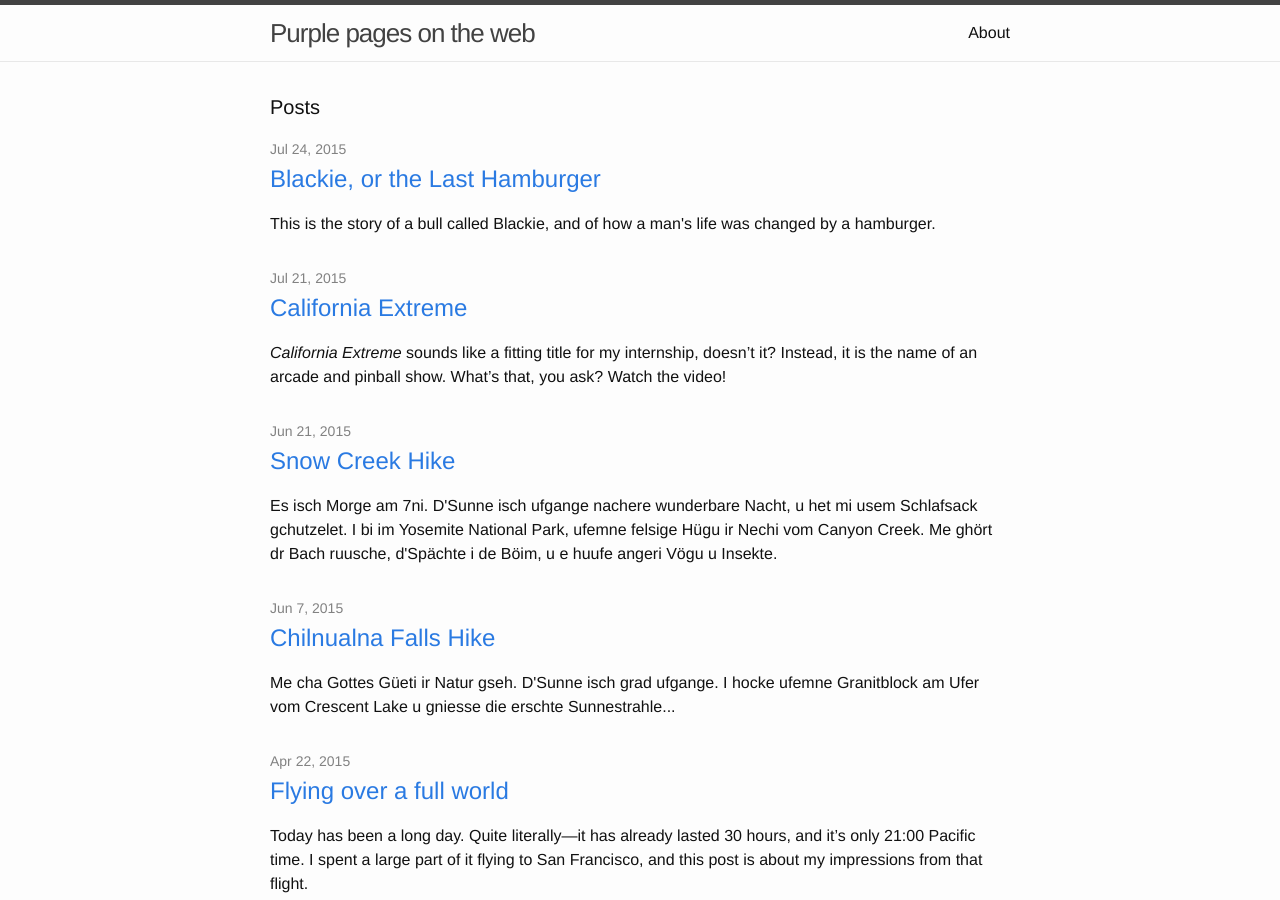
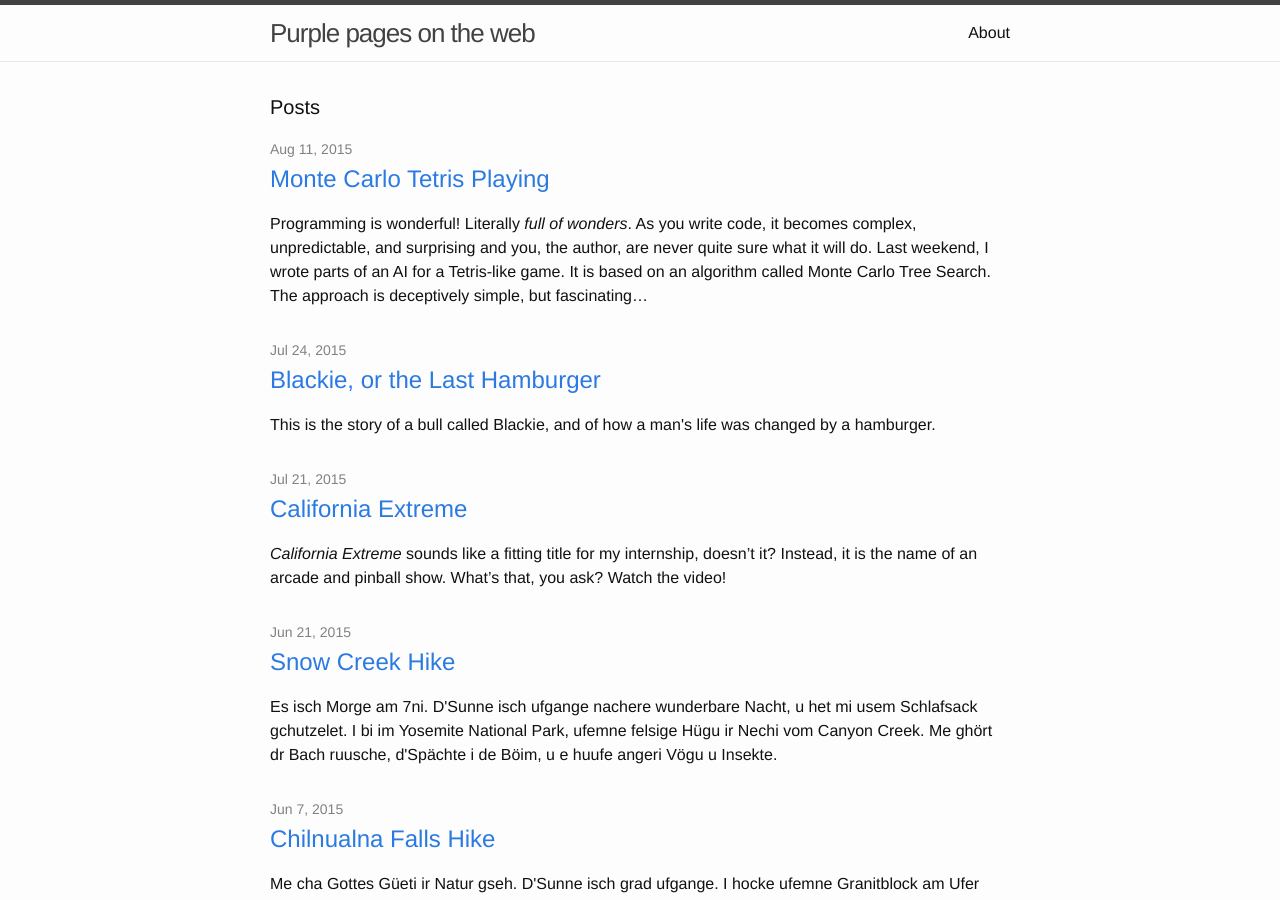
Before and after one commit to Sjlver/Sjlver.github.io, a Jekyll site: the page built from index.html, in a window 1280 px wide and 900 px high. Built offline with Jekyll 4.4.1, drawn with Linux system fonts in a browser that asks for light colours.

Commit message:
Publish Monte Carlo Tetris Playing.

```diff
--- a/_posts/2015-08-11-monte-carlo-tetris-playing.md
+++ b/_posts/2015-08-11-monte-carlo-tetris-playing.md
@@ -2,14 +2,14 @@
 layout:     post
 title:      "Monte Carlo Tetris Playing"
 date:       2015-08-11 22:30:00
-categories: gxvcpwr2m6ts
-unpublished: true
+categories: technology
 ---
 
-Programming is wonderful! Literally *full of wonders*. Surprising because you're
-never quite sure what your code will do. Last weekend, I wrote parts of an AI
-for a Tetris-like game. It is based on an algorithm called Monte Carlo Tree
-Search. The approach is deceptively simple, but fascinating...
+Programming is wonderful! Literally *full of wonders*. As you write code, it
+becomes complex, unpredictable, and surprising and you, the author, are never
+quite sure what it will do. Last weekend, I wrote parts of an AI for a
+Tetris-like game. It is based on an algorithm called Monte Carlo Tree Search.
+The approach is deceptively simple, but fascinating...
 
 See for yourself in this screencast:
 
@@ -111,20 +111,20 @@ This was very counter-intuitive to me, but here is an example:
 
                      columns used         width
     . . . ● . . .               4
-     . ● ● . . .             2, 3         4 - 2 + 1 = 3
+     . ● ● . . .             2, 3         2 to 4 = 3
     . . . ● . . .               4
      . . . . ● .                5
-    . . . ● ● . .            4, 5         5 - 4 + 1 = 2
+    . . . ● ● . .            4, 5         4 to 5 = 2
      . . . . ● .                5
 
 This issue caused us to spawn the block in the wrong position. Because of this,
 our solution received zero points whenever the game contained blocks of that
 particular shape... until we found and fixed the bug.
 
-If all goes well, [our code will be open-source][int4t_code] soon. If you like
-it or have comments, let me know!
+[Our code is now open-source.][int4t_code] If you like it or have comments, let
+me know!
 
 [icfp]: http://icfpcontest.org/
 [mcts]: https://en.wikipedia.org/wiki/Monte_Carlo_tree_search
 [hexgrids]: http://www.redblobgames.com/grids/hexagons/
-[int4t_code]: https://bitbucket.org/jaredneil/icfp-2015
+[int4t_code]: https://github.com/Sjlver/icfp-2015
```
Also changed, not shown: other parts of _posts/2015-08-11-monte-carlo-tetris-playing.md (+1 -1 lines).
